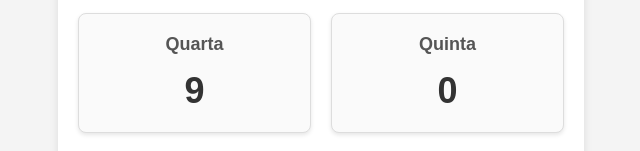
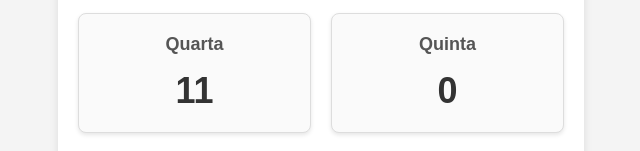
Before and after one commit to xJCPMSx/week-day-reset-counter, a React (Create React App) app: page / in a window 1280 px wide. Shown: the part 373-524 px from the top of the page, without its empty margins (312-952 px from the left). Built offline with nearby package versions, Linux system fonts and the light colour scheme.

Commit message:
update  counter

```diff
--- a/src/App.js
+++ b/src/App.js
@@ -7,7 +7,7 @@ function App() {
   const weekDays = [
     { day: 'Segunda', number: 10 },
     { day: 'Terça', number: 3 },
-    { day: 'Quarta', number: 9 },
+    { day: 'Quarta', number: 11 },
     { day: 'Quinta', number: 0 },
     { day: 'Sexta', number: 0 },
   ];
```
